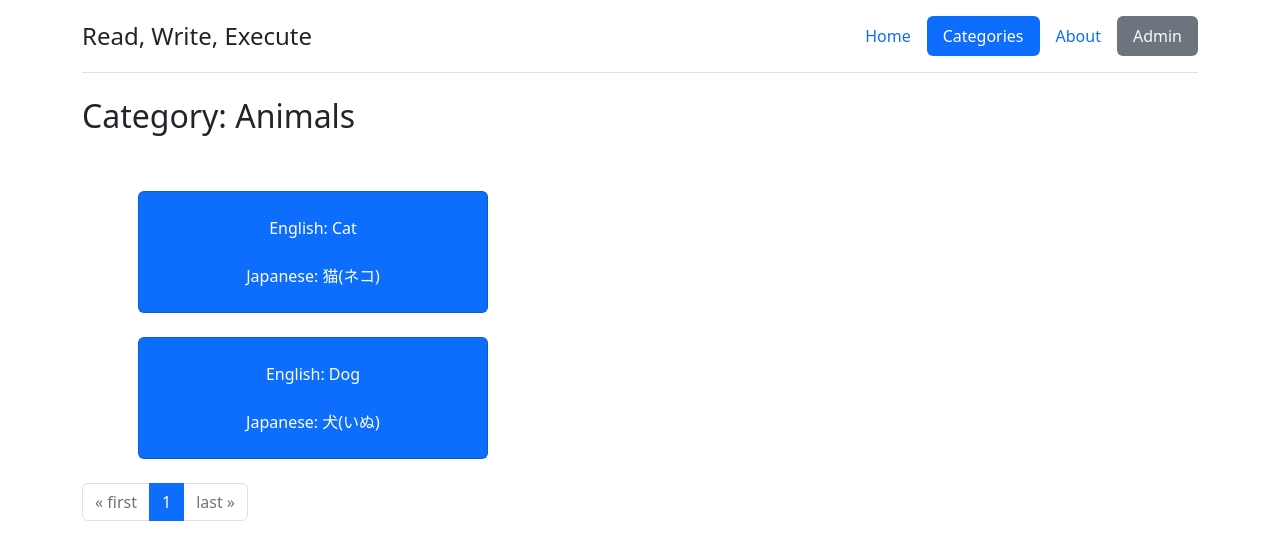
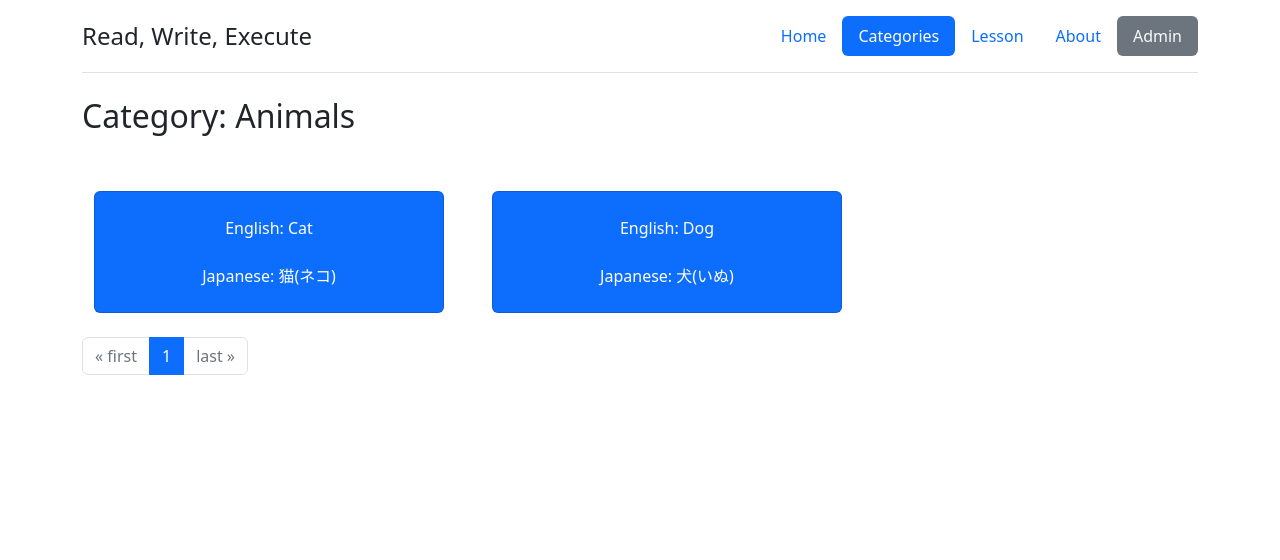
Before and after one commit to Bad-Grandpa/ReadWriteExecute, a Django app: page /learnjapanese/category/1 in a window 1280 px wide. Shown: the top 560 px of the page. Run offline with Django 4.2, Linux system fonts and the light colour scheme; data comes from the database, SQL or seed files in the repository.

Commit message:
App prepared for adding lesson views
Also small refactoring - pagination moved to separate file, naming conventions standarized.

```diff
--- a/learnjapanese/templates/learnjapanese/base.html
+++ b/learnjapanese/templates/learnjapanese/base.html
@@ -8,11 +8,7 @@
     {% block title %} {% endblock title %}
 </head>
 <body>
-<!--<header>-->
-<!--<a href="{% url 'learnjapanese:index' %}">Home</a> |-->
-<!--<a href="{% url 'learnjapanese:categories_list' %}">Categories</a> |-->
-<!--<a href="{% url 'learnjapanese:about' %}">About</a>-->
-<!--</header>-->
+
 <div class="container">
     <header class="d-flex flex-wrap justify-content-center py-3 mb-4 border-bottom">
         <a href="/" class="d-flex align-items-center mb-3 mb-md-0 me-md-auto text-dark text-decoration-none">
@@ -22,21 +18,19 @@
         <ul class="nav nav-pills">
             <li class="nav-item">
                 <a href="{% url 'learnjapanese:index' %}"
-                   {% if navbar == 'home' %}class="nav-link active"
-                   {% else %} class="nav-link" {% endif %}
-                >Home</a>
+                   class="nav-link {% if navbar == 'home' %}active{% endif %}">Home</a>
             </li>
             <li class="nav-item">
                 <a href="{% url 'learnjapanese:categories_list' %}"
-                   {% if navbar == 'category' %}class="nav-link active"
-                   {% else %} class="nav-link" {% endif %}
-                >Categories</a>
+                   class="nav-link {% if navbar == 'category' %}active{% endif %}">Categories</a>
+            </li>
+            <li>
+                <a href="{% url 'learnjapanese:lessons_list' %}"
+                   class="nav-link {% if navbar == 'lesson' %}active{% endif %}">Lesson</a>
             </li>
             <li class="nav-item">
                 <a href="{% url 'learnjapanese:about' %}"
-                   {% if navbar == 'about' %}class="nav-link active"
-                   {% else %} class="nav-link" {% endif %}
-                >About</a>
+                   class="nav-link {% if navbar == 'about' %}active{% endif %}">About</a>
             </li>
             <li class="nav-item">
                 <a href="{% url 'admin:index' %}" class="nav-link  bg-secondary text-light">Admin</a>
--- a/learnjapanese/templates/learnjapanese/categories.html
+++ b/learnjapanese/templates/learnjapanese/categories.html
@@ -11,7 +11,7 @@
 <ul class="list-group" style="width:500px">
     {% for category in category_list %}
     <li class="list-group-item bg-light text-white text-decoration-none">
-        <a href="{% url 'learnjapanese:single_category' category.id %}">
+        <a href="{% url 'learnjapanese:category_single' category.id %}">
         {{ category.category_name }}</a></li>
     {% endfor %}
 </ul>
--- a/learnjapanese/templates/learnjapanese/category.html
+++ b/learnjapanese/templates/learnjapanese/category.html
@@ -8,35 +8,17 @@
 <h2>Category: {{category.category_name}}</h2><br>
 
 {% if flashcards_by_category %}
-    <ul>
     {% for flashcard in page_obj %}
-        <div class="card bg-primary text-white text-center m-4 p-4" style="width:350px">
-            English: {{flashcard.english_text}}<br><br>
-            Japanese: {{flashcard.japanese_text}}
-        </div>
+        {% if forloop.first %}<div class="row">{% endif %}
+            <div class="card col-xs-4 bg-primary text-white text-center m-4 p-4" style="width:350px">
+                English: {{flashcard.english_text}}<br><br>
+                Japanese: {{flashcard.japanese_text}}
+            </div>
+    {% if forloop.counter|divisibleby:3 %}</div><div class="row">{% endif %}
+    {% if forloop.last %}</div>{% endif %}
     {% endfor %}
-    </ul>
 
-    <ul class="pagination">
-        <li class="page-item {% if not page_obj.has_previous %}disabled{% endif %}">
-            <a class="page-link" href="?page=1">&laquo; first</a>
-        </li>
-
-        {% if page_obj.has_previous %}
-            <li class="page-item  "><a class="page-link" href="?page={{ page_obj.previous_page_number }}">{{ page_obj.previous_page_number }}</a></li>
-        {% endif %}
-
-        <li class="page-item active">
-            <a class="page-link" href="#">{{ page_obj.number }}</a>
-        </li>
-
-        {% if page_obj.has_next %}
-            <li class="page-item"><a class="page-link" href="?page={{ page_obj.next_page_number }}">{{ page_obj.next_page_number }}</a></li>
-        {% endif %}
-        <li class="page-item {% if not page_obj.has_next %}disabled{% endif %}">
-            <a class="page-link" href="?page={{ page_obj.paginator.num_pages }}">last &raquo;</a>
-        </li>
-    </ul>
+    {% include "learnjapanese/util/pagination.html" %}
 {% else %}
 There are no flashcards for this category
 {% endif %}
--- /dev/null
+++ b/learnjapanese/templates/learnjapanese/util/pagination.html
@@ -0,0 +1,22 @@
+<ul class="pagination">
+    <li class="page-item {% if not page_obj.has_previous %}disabled{% endif %}">
+        <a class="page-link" href="?page=1">&laquo; first</a>
+    </li>
+
+    {% if page_obj.has_previous %}
+    <li class="page-item  "><a class="page-link" href="?page={{ page_obj.previous_page_number }}">{{
+        page_obj.previous_page_number }}</a></li>
+    {% endif %}
+
+    <li class="page-item active">
+        <a class="page-link" href="#">{{ page_obj.number }}</a>
+    </li>
+
+    {% if page_obj.has_next %}
+    <li class="page-item"><a class="page-link" href="?page={{ page_obj.next_page_number }}">{{ page_obj.next_page_number
+        }}</a></li>
+    {% endif %}
+    <li class="page-item {% if not page_obj.has_next %}disabled{% endif %}">
+        <a class="page-link" href="?page={{ page_obj.paginator.num_pages }}">last &raquo;</a>
+    </li>
+</ul>
--- a/learnjapanese/urls.py
+++ b/learnjapanese/urls.py
@@ -5,7 +5,11 @@ from . import views
 app_name = 'learnjapanese'
 urlpatterns = [
     path('', views.index, name='index'),
-    path('category/', views.CategoriesView.as_view(), name='categories_list'),
-    path('category/<int:pk>', views.CategoryView.as_view(), name='single_category'),
+    path('category/', views.CategoryListView.as_view(), name='categories_list'),
+    path('category/<int:pk>', views.CategoryView.as_view(), name='category_single'),
+    path('lesson/', views.todo_view, name='lessons_list'),
+    path('lesson/<int:pk>', views.todo_view, name='lesson_single'),
+    path('lesson/<int:pk>/train/', views.todo_view, name='lesson_train'),
+    path('lesson/create/', views.todo_view, name='lesson_create'),
     path('about/', views.AboutView.as_view(), name='about'),
 ]
--- a/learnjapanese/views.py
+++ b/learnjapanese/views.py
@@ -2,7 +2,7 @@ from django.shortcuts import render
 from django.http import HttpResponse
 from django.views import generic
 from django.shortcuts import render, get_object_or_404
-from .models import Category, FlashCard
+from .models import Category, FlashCard, Lesson
 
 
 # Create your views here.
@@ -13,7 +13,7 @@ def index(request):
     return render(request, 'learnjapanese/index.html', context)
 
 
-class CategoriesView(generic.ListView):
+class CategoryListView(generic.ListView):
     template_name = 'learnjapanese/categories.html'
 
     def get_queryset(self):
@@ -30,9 +30,6 @@ class CategoryView(generic.ListView):
     context_object_name = 'flashcards_by_category'
     paginate_by = 20
 
-    # default_page = 1
-    # page = request.GET.get('page', default_page)
-
     def get_context_data(self, *, object_list=None, **kwargs):
         context = super().get_context_data(**kwargs)
         context['navbar'] = 'category'
@@ -40,7 +37,27 @@ class CategoryView(generic.ListView):
         return context
 
     def get_queryset(self):
-        return FlashCard.objects.filter(category__pk=self.kwargs['pk'])
+        return FlashCard.objects.filter(category__pk=self.kwargs['pk']).order_by('english_text')
+
+
+class LessonListView(generic.ListView):
+    model = Lesson
+    template_name = 'learnjapanese/lessons.html'
+
+    def get_context_data(self, *, object_list=None, **kwargs):
+        context = super().get_context_data(**kwargs)
+        context['navbar'] = 'lesson'
+        return context
+
+
+class LessonCreateView(generic.CreateView):
+    model = Lesson
+    template_name = 'learnjapanese/todo.html'
+
+    def get_context_data(self, **kwargs):
+        context = super().get_context_data(**kwargs)
+        context['navbar'] = 'lesson'
+        return context
 
 
 class AboutView(generic.TemplateView):
@@ -50,3 +67,7 @@ class AboutView(generic.TemplateView):
         context = super().get_context_data(**kwargs)
         context['navbar'] = 'about'
         return context
+
+
+def todo_view(request):
+    return render(request, 'learnjapanese/todo.html', {})
```
Also changed, not shown: learnjapanese/templates/learnjapanese/lessons.html (added, +9 -0 lines), learnjapanese/templates/learnjapanese/todo.html (added, +9 -0 lines).
